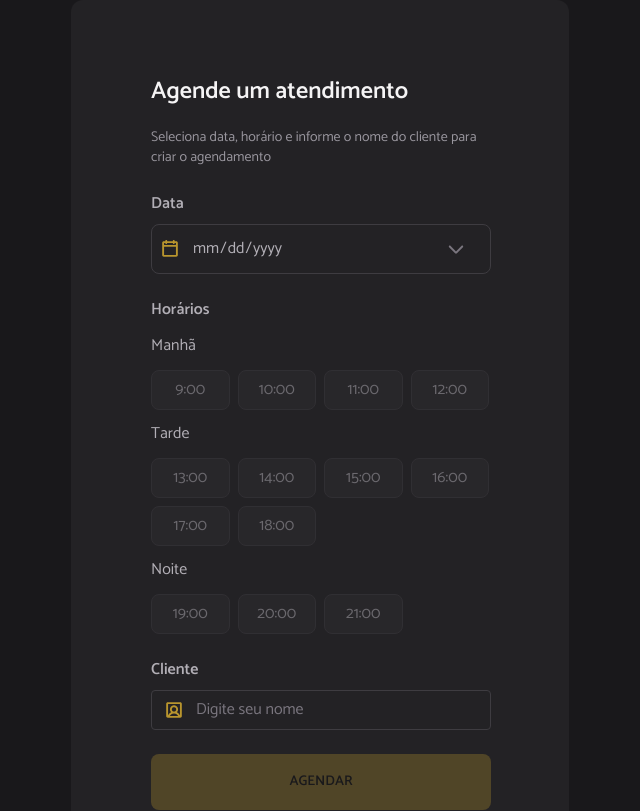
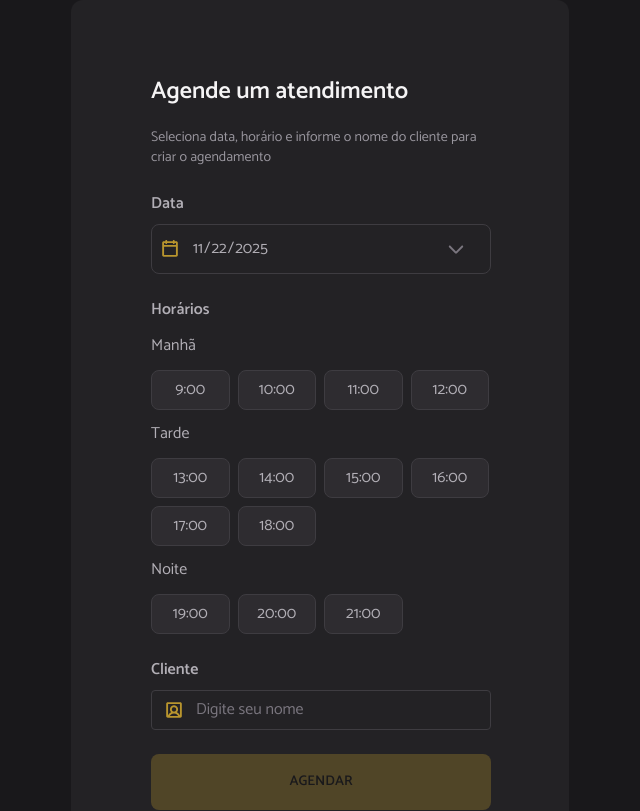
Before and after one commit to leoperass/hairday-react, a React (Vite) app: page / in a window 1280 px wide. Shown: the top 811 px of the page, without its empty margins (320-960 px from the left). Built offline with nearby package versions, Linux system fonts and the light colour scheme.

Commit message:
feat(schedule): implement time blocking and fix state sync bug between dates

```diff
--- a/src/App.tsx
+++ b/src/App.tsx
@@ -9,11 +9,15 @@ type Schedule = {
 }
 
 export default function App() {
-const [schedules, setSchedules] = useState<Schedule[]>([]);
+  const [schedules, setSchedules] = useState<Schedule[]>([]);
 
-const [selectedDate, setSelectedDate] = useState<string>(
-  new Date().toISOString().split("T")[0]
-);
+  const [selectedDate, setSelectedDate] = useState<string>(
+    new Date().toISOString().split("T")[0]
+  );
+
+  const occupiedTimes = schedules
+  .filter(s => s.date === selectedDate)
+  .map(s => s.timeId)
 
   function handleAddSchedule(schedule: Schedule) {
     setSchedules(prev => [...prev, schedule])
@@ -31,7 +35,12 @@ const [selectedDate, setSelectedDate] = useState<string>(
     <>
       <div className="grid gap-3 place-items-center items-center min-h-screen bg-gray-800">
 
-        <ScheduleCard onAddSchedule={handleAddSchedule} />
+        <ScheduleCard
+          onAddSchedule={handleAddSchedule}
+          occupiedTimes={occupiedTimes}
+          selectedDate={selectedDate}
+          onChangeDate={setSelectedDate}
+        />
         <ScheduleBoard
           schedules={schedules}
           onRemoveSchedule={handleDeleteSchedule}
--- a/src/components/schedule/schedule-board.tsx
+++ b/src/components/schedule/schedule-board.tsx
@@ -63,7 +63,6 @@ export default function ScheduleBoard({
                         size="lg"
                         value={selectedDate}
                         onChange={(e) => onChangeDate(e.target.value)}
-                        defaultToday
                     />
 
                 </header>
--- a/src/components/schedule/schedule-card.tsx
+++ b/src/components/schedule/schedule-card.tsx
@@ -8,11 +8,18 @@ import type { Schedule } from "../../types/schedule";
 
 
 interface ScheduleCardsProps {
-    onAddSchedule: (schedule: Schedule) => void
+    onAddSchedule: (schedule: Schedule) => void;
+    occupiedTimes: number[];
+    selectedDate: string;
+    onChangeDate: (data: string) => void
 }
 
-export default function ScheduleCard({onAddSchedule}: ScheduleCardsProps) {
-    const [selectedDate, setSelectedDate] = useState<string | null>(null);
+export default function ScheduleCard({
+    onAddSchedule,
+    occupiedTimes,
+    selectedDate,
+    onChangeDate,
+}: ScheduleCardsProps) {
     const [selectedTime, setSelectedTime] = useState<number | null>(null);
     const [clientName, setClientName] = useState("");
 
@@ -51,8 +58,8 @@ export default function ScheduleCard({onAddSchedule}: ScheduleCardsProps) {
             <div className="flex flex-col gap-2">
                 <Text variant="body-md-bold">Data</Text>
                 <DateInput
-                    onChange={(e) => setSelectedDate(e.target.value)}
-                    defaultToday={false}
+                    onChange={(e) => onChangeDate(e.target.value)}
+                    value={selectedDate}
                 />
             </div>
 
@@ -61,6 +68,7 @@ export default function ScheduleCard({onAddSchedule}: ScheduleCardsProps) {
                 disabled={!selectedDate}
                 selectedTime={selectedTime}
                 onSelectTime={setSelectedTime}
+                occupiedTimes={occupiedTimes}
             />
 
             <div className="flex flex-col gap-2">
--- a/src/components/time/time-list.tsx
+++ b/src/components/time/time-list.tsx
@@ -7,12 +7,14 @@ interface TimeListProps {
     disabled?: boolean;
     selectedTime: number | null;
     onSelectTime: (id: number | null) => void;
+    occupiedTimes: number[];
 }
 
 export default function TimeList({
     disabled,
     selectedTime,
-    onSelectTime
+    onSelectTime,
+    occupiedTimes,
 }: TimeListProps) {
 
     const periods = [
@@ -30,19 +32,25 @@ export default function TimeList({
                     <Text variant="body-md">{period.label}</Text>
 
                     <div className="grid grid-cols-4 gap-2">
-                        {period.list.map((time) => (
+                        {period.list.map((time) => {
+                            const isOccupied = occupiedTimes.includes(time.id)
+
+                            return (
                                 <TimeSelect
                                     key={time.id}
                                     time={time}
-                                disabled={disabled}
+                                    disabled={disabled || isOccupied}
                                     selected={selectedTime === time.id}
                                     onClick={() => {
+                                        if (isOccupied) return
+
                                         onSelectTime(
                                             selectedTime === time.id ? null : time.id
                                         )
                                     }}
                                 />
-                        ))}
+                            )
+                        })}
                     </div>
                 </div>
             ))}
--- a/src/components/ui/date-input.tsx
+++ b/src/components/ui/date-input.tsx
@@ -44,10 +44,9 @@ interface DataInputProps
     extends VariantProps<typeof dateInputWrapperVariants>,
         Omit<React.ComponentProps<"input">, 'size' | 'type'> {
             error?: React.ReactNode;
-            defaultToday?: boolean;
         }
 
-export default function DateInput({size,error,defaultToday,...props}: DataInputProps) {
+export default function DateInput({size,error,...props}: DataInputProps) {
 
     const inputRef = useRef<HTMLInputElement>(null);
 
@@ -66,7 +65,6 @@ export default function DateInput({size,error,defaultToday,...props}: DataInputP
                     ref={inputRef}
                     type="date"
                     min={today}
-                    defaultValue={defaultToday ? today : undefined}
                     className={dateInputFieldVariants()}
                     {...props}
                 />
```
Lines whose indentation alone changed are shown as unchanged.
